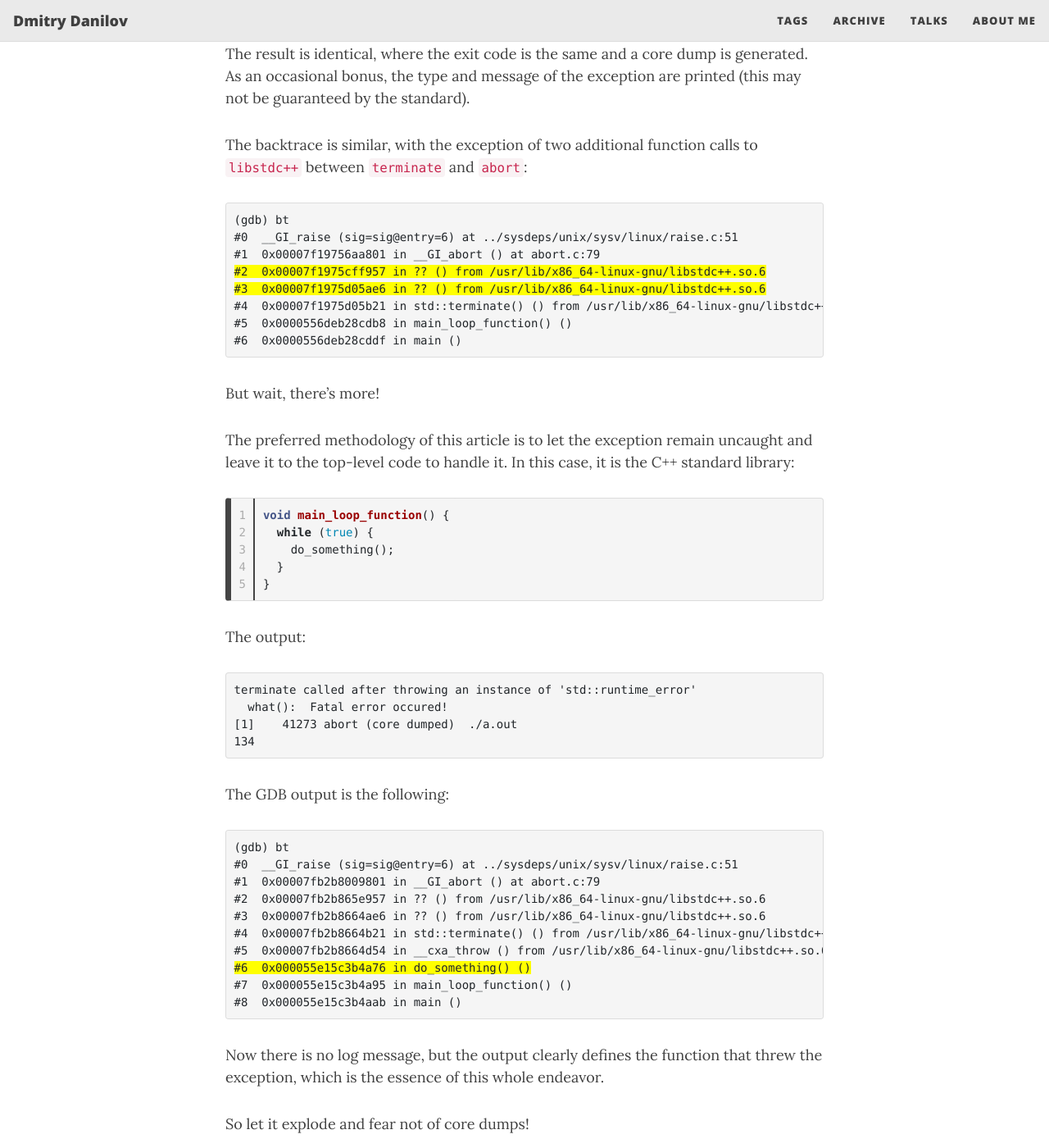
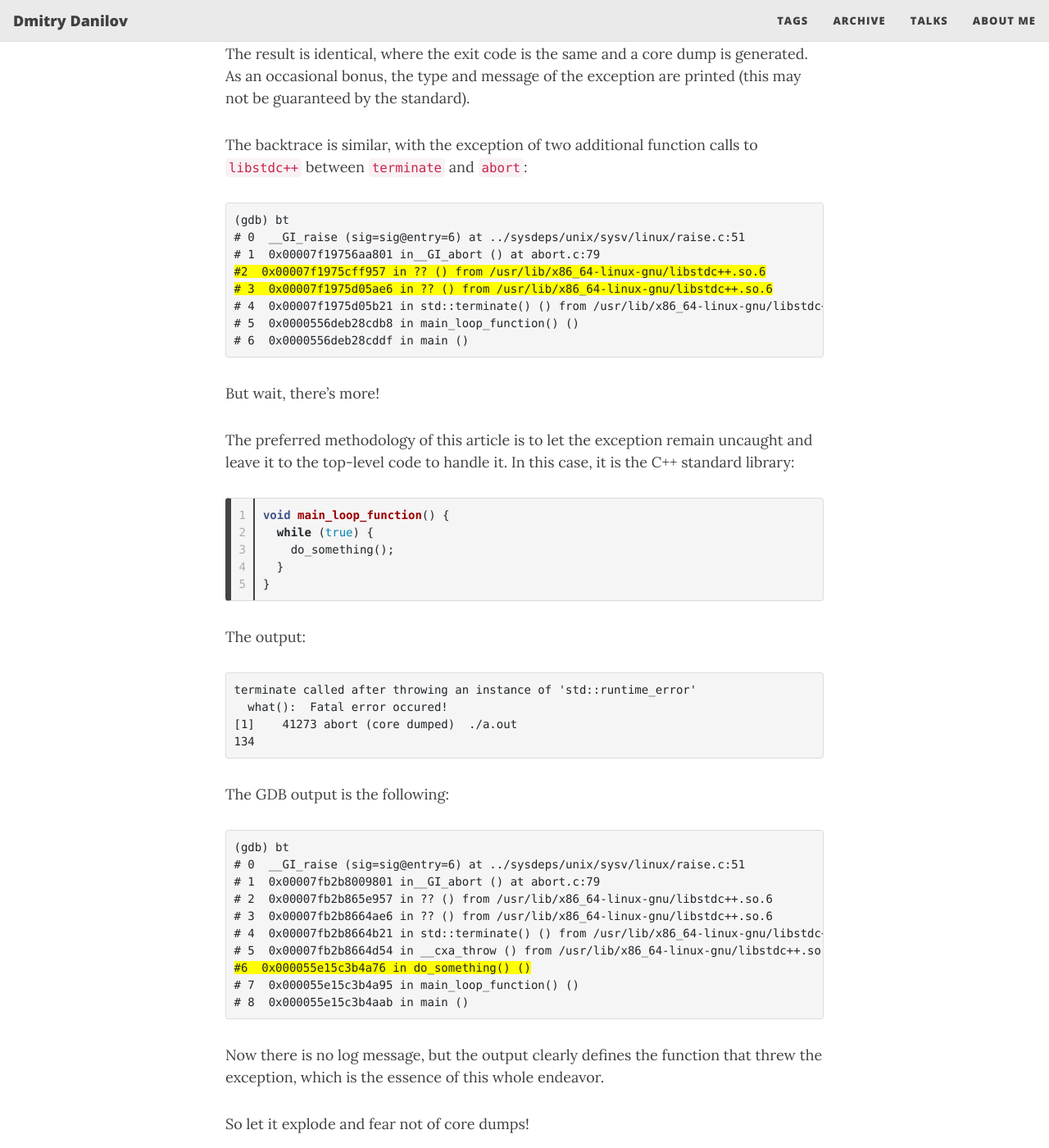
Before and after one commit to f-squirrel/f-squirrel.github.io, a Jekyll site: the page built from _posts/2020-06-01-let-it-explode.md, in a window 1280 px wide and 1400 px high, scrolled down 2199 px. Shown: the whole window at 82% size. Built offline with Jekyll 4.4.1, drawn with Linux system fonts in a browser that asks for light colours; nearby versions of some CDN libraries; comment, search, counter and statistics services are not loaded; some of the changed text lies outside the part shown.

Commit message:
fix: md violations

````diff
--- a/_posts/2020-06-01-let-it-explode.md
+++ b/_posts/2020-06-01-let-it-explode.md
@@ -41,11 +41,12 @@
 ```
 
 The output and exit code are the following:
-<pre>
+
+```sh
 $ ./a.out ; echo $?
 FATAL ERROR: Fatal error occured!
 1
-</pre>
+```
 
 There is an error message and an exit code of 1: since the code is not 0, we know that the process has finished with an error.
 The problem faced by a developer is that there is no possibility of checking the stack trace.
@@ -53,26 +54,26 @@
 It seems that we have come across an exception that we are not able to handle.
 
 How can we improve the situation? After logging the exception, we can replace `std::exit(1)` with `std::abort()`:
-<pre>
+
+```plain
 FATAL ERROR: Fatal error occured!
 [1]    41070 abort (core dumped)  ./a.out
 134
-</pre>
+```
 
 What is the motive?
 First of all, the exit code of the process is `134`(`128 + SIGABRT(6)`) - it has therefore become clear that the application terminated prematurely.
 
 Second of all, a core dump file has been generated, enabling backtrace visibility.
-<br>The GDB output is as follows:
+The GDB output is as follows:
 
-<pre>
+```plain
 (gdb) bt
 #0  __GI_raise (sig=sig@entry=6) at ../sysdeps/unix/sysv/linux/raise.c:51
 #1  0x00007f13ab25c801 in __GI_abort () at abort.c:79
 #2  0x000055b259c04db8 in main_loop_function() ()
 #3  0x000055b259c04ddf in main ()
-</pre>
-
+```
 
 What else can be done?
 
@@ -80,30 +81,30 @@
 The difference is that `std::abort` causes abnormal program termination unless `SIGABRT` is caught by a signal handler,
 while `terminate` calls [terminate_handler](https://en.cppreference.com/w/cpp/error/terminate_handler){:target="_blank"}, which, by default, calls `std::abort`.
 Let us see the output of the program via `terminate`:
-<pre>
+
+```plain
 FATAL ERROR: Fatal error occured!
 terminate called after throwing an instance of 'std::runtime_error'
   what():  Fatal error occured!
 [1]    41191 abort (core dumped)  ./a.out
 134
-</pre>
-
+```
 
 The result is identical, where the exit code is the same and a core dump is generated.
 As an occasional bonus, the type and message of the exception are printed (this may not be guaranteed by the standard).
 
 The backtrace is similar, with the exception of two additional function calls to `libstdc++` between `terminate` and `abort`:
+
 <pre>
 (gdb) bt
-#0  __GI_raise (sig=sig@entry=6) at ../sysdeps/unix/sysv/linux/raise.c:51
-#1  0x00007f19756aa801 in __GI_abort () at abort.c:79
+# 0  __GI_raise (sig=sig@entry=6) at ../sysdeps/unix/sysv/linux/raise.c:51
+# 1  0x00007f19756aa801 in__GI_abort () at abort.c:79
 <span style="background-color: #FFFF00">#2  0x00007f1975cff957 in ?? () from /usr/lib/x86_64-linux-gnu/libstdc++.so.6
-#3  0x00007f1975d05ae6 in ?? () from /usr/lib/x86_64-linux-gnu/libstdc++.so.6</span>
-#4  0x00007f1975d05b21 in std::terminate() () from /usr/lib/x86_64-linux-gnu/libstdc++.so.6
-#5  0x0000556deb28cdb8 in main_loop_function() ()
-#6  0x0000556deb28cddf in main ()
+# 3  0x00007f1975d05ae6 in ?? () from /usr/lib/x86_64-linux-gnu/libstdc++.so.6</span>
+# 4  0x00007f1975d05b21 in std::terminate() () from /usr/lib/x86_64-linux-gnu/libstdc++.so.6
+# 5  0x0000556deb28cdb8 in main_loop_function() ()
+# 6  0x0000556deb28cddf in main ()
 </pre>
-
 
 But wait, there’s more!
 
@@ -119,25 +120,27 @@
 ```
 
 The output:
-<pre>
+
+```plain
 terminate called after throwing an instance of 'std::runtime_error'
   what():  Fatal error occured!
 [1]    41273 abort (core dumped)  ./a.out
 134
-</pre>
+```
 
 The GDB output is the following:
+
 <pre>
 (gdb) bt
-#0  __GI_raise (sig=sig@entry=6) at ../sysdeps/unix/sysv/linux/raise.c:51
-#1  0x00007fb2b8009801 in __GI_abort () at abort.c:79
-#2  0x00007fb2b865e957 in ?? () from /usr/lib/x86_64-linux-gnu/libstdc++.so.6
-#3  0x00007fb2b8664ae6 in ?? () from /usr/lib/x86_64-linux-gnu/libstdc++.so.6
-#4  0x00007fb2b8664b21 in std::terminate() () from /usr/lib/x86_64-linux-gnu/libstdc++.so.6
-#5  0x00007fb2b8664d54 in __cxa_throw () from /usr/lib/x86_64-linux-gnu/libstdc++.so.6
+# 0  __GI_raise (sig=sig@entry=6) at ../sysdeps/unix/sysv/linux/raise.c:51
+# 1  0x00007fb2b8009801 in__GI_abort () at abort.c:79
+# 2  0x00007fb2b865e957 in ?? () from /usr/lib/x86_64-linux-gnu/libstdc++.so.6
+# 3  0x00007fb2b8664ae6 in ?? () from /usr/lib/x86_64-linux-gnu/libstdc++.so.6
+# 4  0x00007fb2b8664b21 in std::terminate() () from /usr/lib/x86_64-linux-gnu/libstdc++.so.6
+# 5  0x00007fb2b8664d54 in __cxa_throw () from /usr/lib/x86_64-linux-gnu/libstdc++.so.6
 <span style="background-color: #FFFF00">#6  0x000055e15c3b4a76 in do_something() ()</span>
-#7  0x000055e15c3b4a95 in main_loop_function() ()
-#8  0x000055e15c3b4aab in main ()
+# 7  0x000055e15c3b4a95 in main_loop_function() ()
+# 8  0x000055e15c3b4aab in main ()
 </pre>
 
 Now there is no log message, but the output clearly defines the function that threw the exception, which is the essence of this whole endeavor.
````
